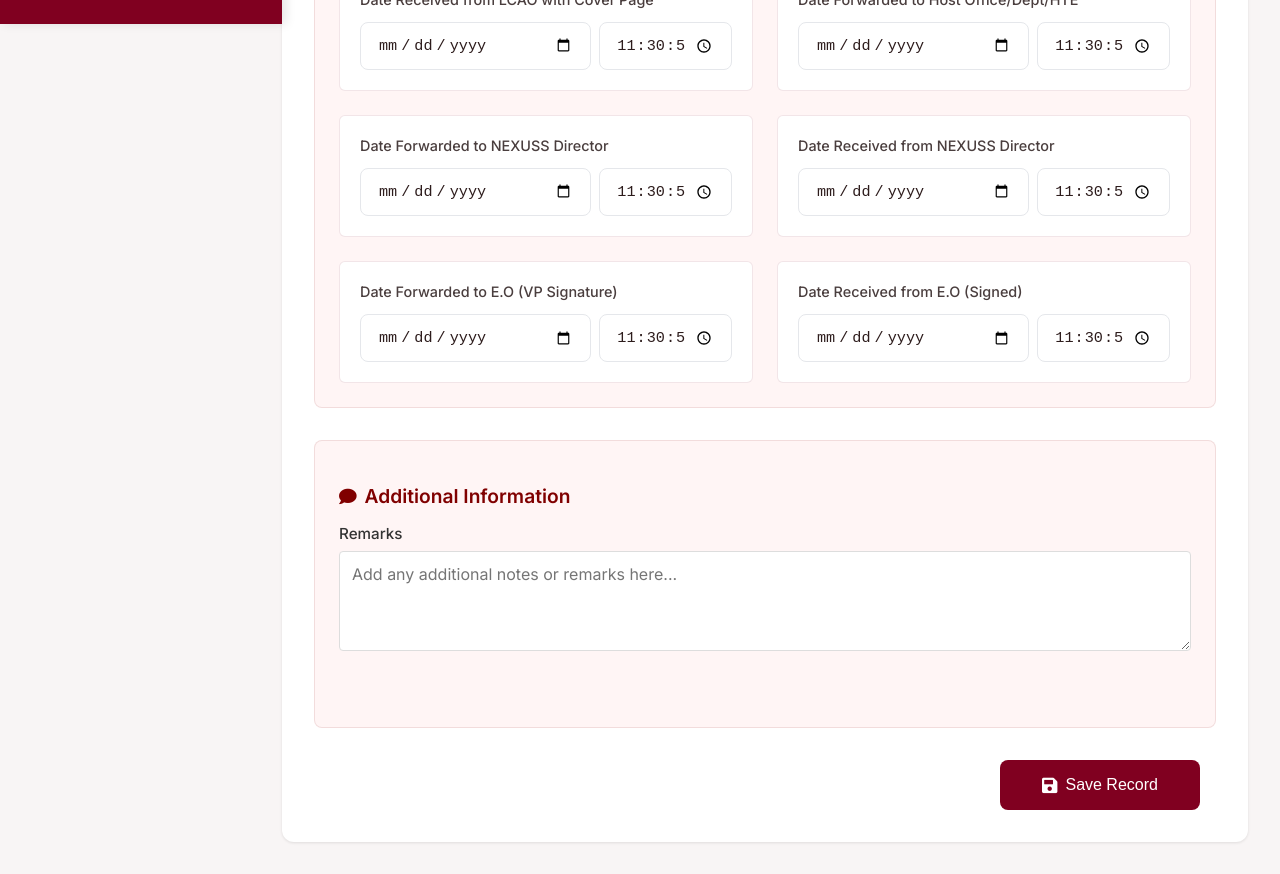
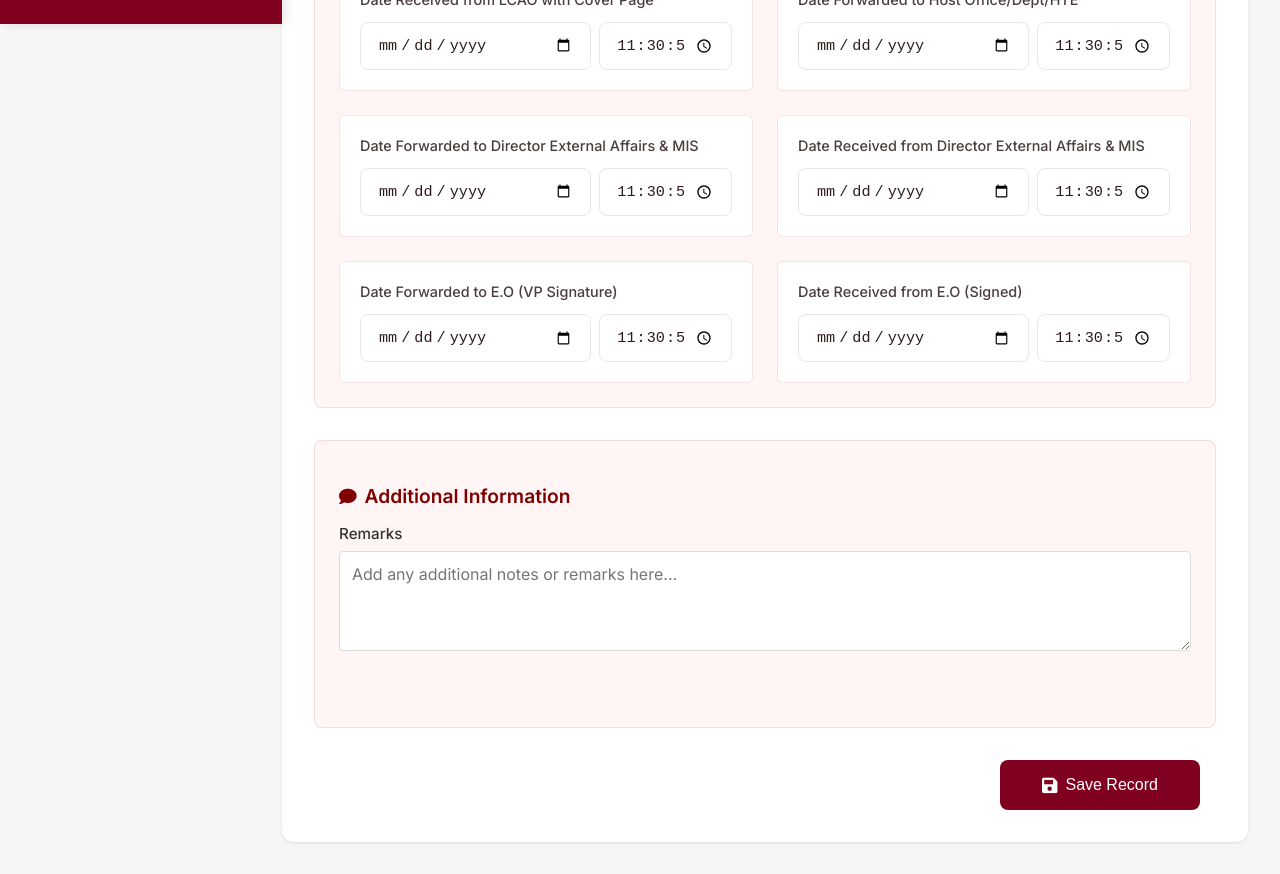
Before and after one commit to Negapatan/nlomoatracker, a React (Create React App) app: page / in a window 1280 px wide. Shown: the part 840-1714 px from the top of the page. Built offline with nearby package versions, Linux system fonts and the light colour scheme; no server answers; the database is empty; sample sign-in values are in the browser's storage.

Commit message:
Made Changes for names and headers

```diff
--- a/src/components/AgreementForm.js
+++ b/src/components/AgreementForm.js
@@ -476,7 +476,7 @@ function AgreementForm({ onSubmit, initialData, existingData = [] }) {
           </div>
 
           <div className="date-group">
-            <label htmlFor="dateForwardedNEXUSS">Date Forwarded to NEXUSS Director</label>
+            <label htmlFor="dateForwardedNEXUSS">Date Forwarded to Director External Affairs & MIS</label>
             <div className="datetime-input">
               <input
                 type="date"
@@ -501,7 +501,7 @@ function AgreementForm({ onSubmit, initialData, existingData = [] }) {
           </div>
 
           <div className="date-group">
-            <label htmlFor="dateReceivedNEXUSS">Date Received from NEXUSS Director</label>
+            <label htmlFor="dateReceivedNEXUSS">Date Received from Director External Affairs & MIS</label>
             <div className="datetime-input">
               <input
                 type="date"
--- a/src/components/EditModal.js
+++ b/src/components/EditModal.js
@@ -182,11 +182,11 @@ function EditModal({ record, onSave, onClose }) {
           </div>
 
           <div className="form-section">
-            <h3>Host & NEXUSS Process</h3>
+            <h3>Host & NEXUSS_NLO Process</h3>
             <div className="form-grid">
               {renderDateTimeInput('dateForwardedHost', 'To Host')}
-              {renderDateTimeInput('dateForwardedNEXUSS', 'To NEXUSS')}
-              {renderDateTimeInput('dateReceivedNEXUSS', 'From NEXUSS')}
+              {renderDateTimeInput('dateForwardedNEXUSS', 'To Director External Affairs & MIS')}
+              {renderDateTimeInput('dateReceivedNEXUSS', 'From Director External Affairs & MIS')}
             </div>
           </div>
 
```
